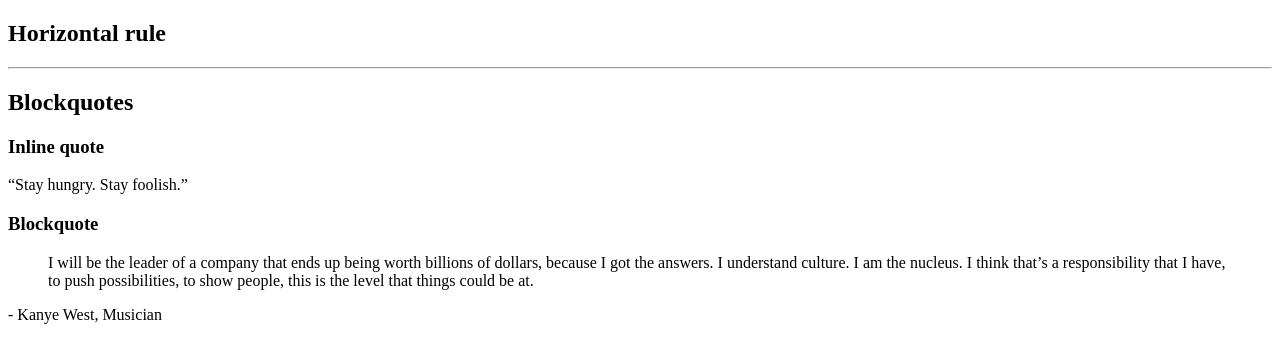
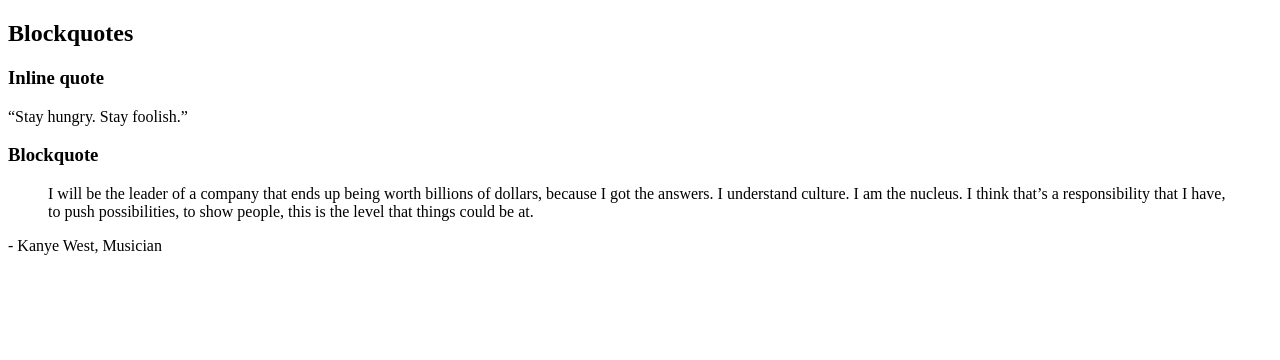
Before and after one commit to Weebaay/holbertonschool-web_front_end, a plain HTML site: page html_advanced/30-styleguide.html in a window 1280 px wide. Drawn offline with Linux system fonts and the light colour scheme.

Commit message:
update new version

```diff
--- a/html_advanced/30-styleguide.html
+++ b/html_advanced/30-styleguide.html
@@ -5,7 +5,6 @@
     <meta name="viewport" content="width=device-width, initial-scale=1.0, viewport-fit=cover">
     <title>Styleguide - Techium</title>
     <meta name="description" content="Techium is a digital agency">
-
     <link rel="icon" type="image/x-icon" href="./favicon.ico">
     <link rel="icon" type="image/png" href="./favicon.png">
 </head>
@@ -14,32 +13,19 @@
     </header>
 
     <main>
-        <!-- Sections précédentes conservées -->
+        <!-- Previous sections preserved -->
 
-        <!-- Horizontal Rule Section -->
-        <section>
-            <header>
-                <h2>Horizontal rule</h2>
-            </header>
-            <div>
-                <hr>
-            </div>
-        </section>
-
-        <!-- Blockquotes Section -->
-        <!-- Blockquotes example -->
+        <!-- Blockquotes -->
         <section>
             <header>
                 <h2>Blockquotes</h2>
             </header>
 
-            <!-- Inline Quote Example -->
             <div>
                 <h3>Inline quote</h3>
                 <p><q>Stay hungry. Stay foolish.</q></p>
             </div>
 
-            <!-- Blockquote Example -->
             <div>
                 <h3>Blockquote</h3>
                 <blockquote cite="Kanye West">
```
